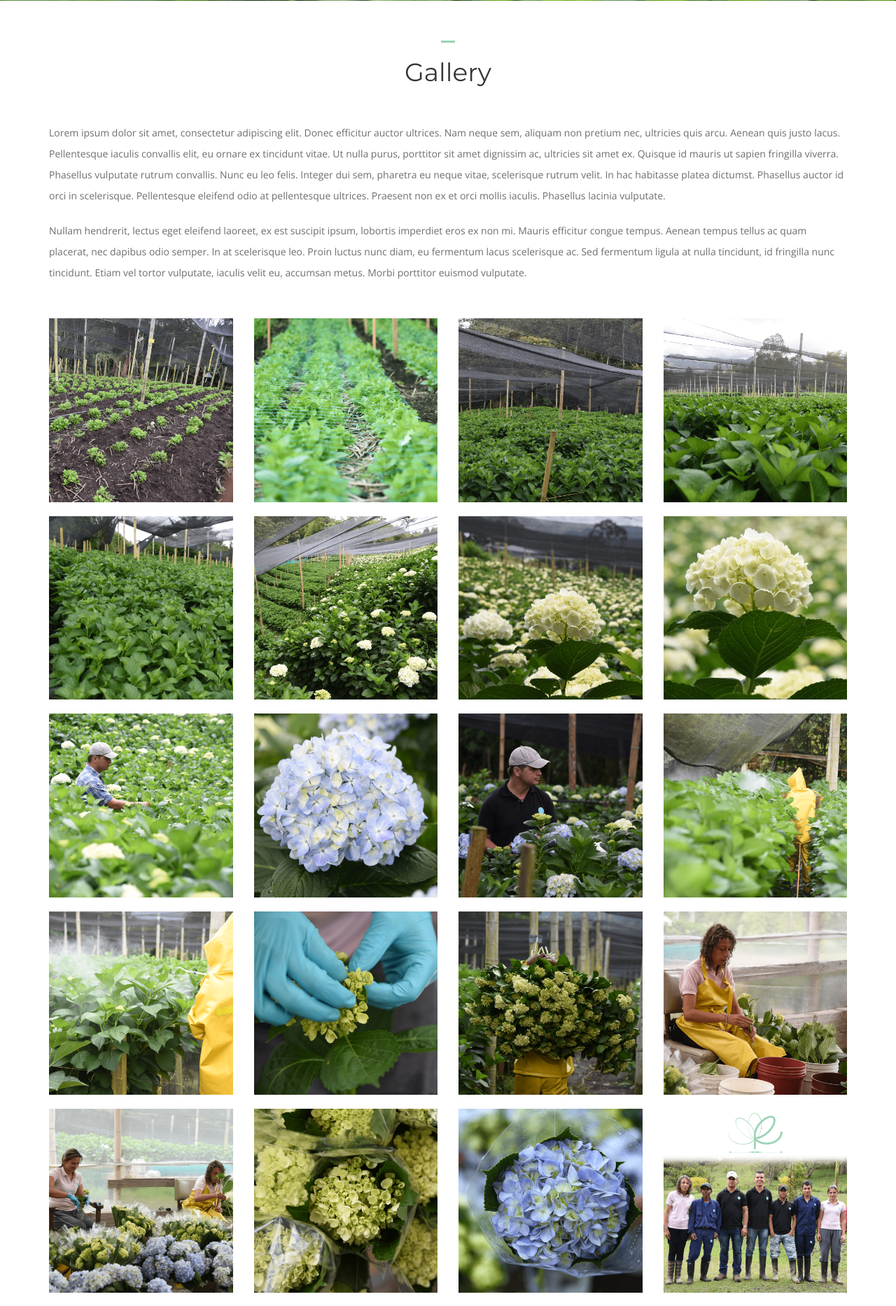
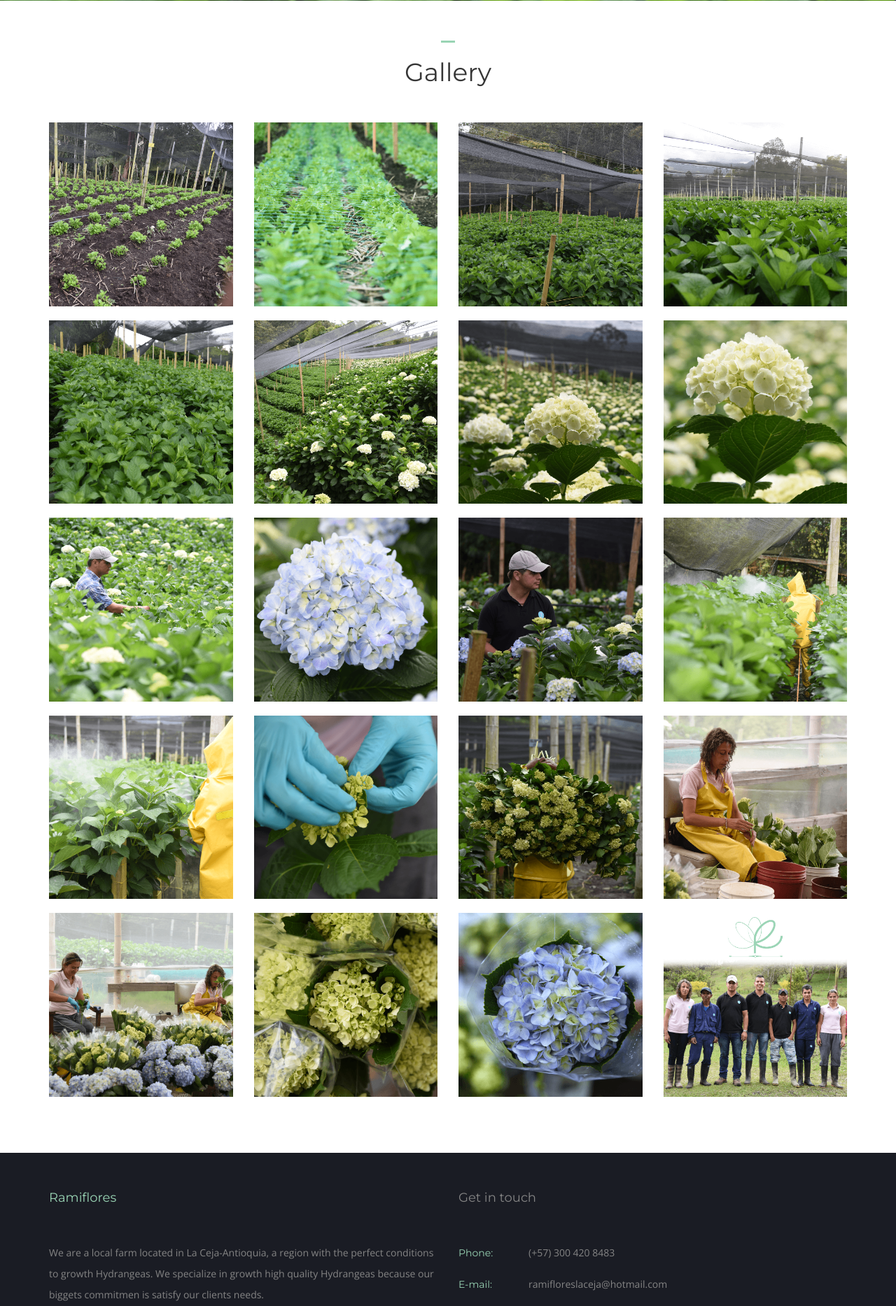
Before and after one commit to smoreno91/ther-flowers, a PHP site: page /gallery.php in a window 1280 px wide. Shown: the part 521-2388 px from the top of the page at 70% size. Run offline with PHP 8.4, Linux system fonts and the light colour scheme; some web fonts are replaced.

Commit message:
Adding some changes

```diff
--- a/aboutus.php
+++ b/aboutus.php
@@ -2,8 +2,8 @@
 	include("includes/config.php");
 	$actual_page = "aboutus";
 	$title = _L("LANG_US") . " - " . _L("SITE_NAME");
-	$meta_keywords = "";
-	$meta_description = "";
+	$meta_keywords = "Hydrangea, Hortensia, Flores, Flowers, Flor, Antioquia,  Colombia, Cultivo, Crop, Plantation, Fresh, Naturaleza, Nature, Campo, Finca, Farm, Tallo, Copa, Ramiflores, Quality, Mini Green, Select, Extra, Jumbo, White, Blue, Premium";
+	$meta_description = "We love what we do, and the quality of our Hydrangeas show that. Click here to know a Little bit more about our Company. Contact us now!";
 
 	include('includes/head.php')
 ?>
--- a/assets/css/custom.css
+++ b/assets/css/custom.css
@@ -168,10 +168,10 @@
 		display: block;
 		max-width: 100%;
 		padding: 5px 10px;
-		border: 2px solid #fbfafd;
+		border: 2px solid #eee;
 		margin-bottom: 20px;
-		background-color: #fbfafd;
-		color: #6e6e6e;
+		background-color: #eee;
+		color: #000;
 	}
 
 	label {
@@ -254,19 +254,19 @@
 	}
 
 	::-moz-placeholder {
-		color: #c3c3c3;
+		color: #7c7c7c;
 		font-size: 13px;
 		font-style: italic;
 	}
 
 	::-webkit-input-placeholder {
-		color: #c3c3c3;
+		color: #7c7c7c;
 		font-size: 13px;
 		font-style: italic;
 	}
 
 	:-ms-input-placeholder {
-		color: #c3c3c3;
+		color: #7c7c7c;
 		font-size: 13px;
 		font-style: italic;
 	}
--- a/assets/css/pages-style.css
+++ b/assets/css/pages-style.css
@@ -915,7 +915,7 @@
 	}
 
 	#footer .widget-title {
-		margin-bottom: 80px;
+		margin-bottom: 50px;
 		font-size: 18px;
 	}
 
--- a/assets/php/send.php
+++ b/assets/php/send.php
@@ -44,7 +44,7 @@
 
 		if(!$error)
 		{
-			$mail = @mail($destination, "[The R Flowers] - Message from Contact us", "A new message has been sent from the page therflowers.com: <br>" . $subject . "<br>" . $message,
+			$mail = @mail($destination, "[Ramiflores] - Message from Contact us", "A new message has been sent from the page therflowers.com: <br>" . $subject . "<br>" . $message,
 				 "From: ".$name." <".$email.">\r\n"
 				."Reply-To: ".$email."\r\n"
 				."Return-Path: " .$email. "\r\n"
--- a/contactus.php
+++ b/contactus.php
@@ -2,8 +2,8 @@
 	include("includes/config.php");
 	$actual_page = "contact";
 	$title = _L("LANG_CONTACT_US") . " - " . _L("SITE_NAME");
-	$meta_keywords = "";
-	$meta_description = "";
+	$meta_keywords = "Hydrangea, Hortensia, Flores, Flowers, Flor, Antioquia,  Colombia, Cultivo, Crop, Plantation, Fresh, Naturaleza, Nature, Campo, Finca, Farm, Tallo, Copa, Ramiflores, Quality, Mini Green, Select, Extra, Jumbo, White, Blue, Premium";
+	$meta_description = "Contact us now! Phone: (+57)3004208483 – Email: ramifloreslaceja@hotmail.com -  Km 1 Vía La Ceja-El Retiro, Vereda La Milagrosa, La Ceja-Antioquia. Colombia.";
 
 	include('includes/head.php')
 ?>
--- a/gallery.php
+++ b/gallery.php
@@ -2,8 +2,8 @@
 	include("includes/config.php");
 	$actual_page = "gallery";
 	$title = _L("LANG_GALLERY") . " - " . _L("SITE_NAME");
-	$meta_keywords = "";
-	$meta_description = "";
+	$meta_keywords = "Hydrangea, Hortensia, Flores, Flowers, Flor, Antioquia,  Colombia, Cultivo, Crop, Plantation, Fresh, Naturaleza, Nature, Campo, Finca, Farm, Tallo, Copa, Ramiflores, Quality, Mini Green, Select, Extra, Jumbo, White, Blue, Premium";
+	$meta_description = "We have three different farms where we produce the 100% of the flowers that we sell, that can guarantees the quality of our Hydrangeas.  Contact us now!";
 
 	include('includes/head.php')
 ?>
@@ -50,29 +50,6 @@
 					</div><!-- col -->
 				</div><!-- row -->
 			</div><!-- container -->
-
-			<div class="container">
-				<div class="row">
-					<div class="col-sm-12">
-
-						<p>Lorem ipsum dolor sit amet, consectetur adipiscing elit. Donec efficitur auctor ultrices. Nam neque sem, aliquam
-						non pretium nec, ultricies quis arcu. Aenean quis justo lacus. Pellentesque iaculis convallis elit, eu ornare ex
-						tincidunt vitae. Ut nulla purus, porttitor sit amet dignissim ac, ultricies sit amet ex. Quisque id mauris ut sapien
-						fringilla viverra. Phasellus vulputate rutrum convallis. Nunc eu leo felis. Integer dui sem, pharetra eu neque
-						vitae, scelerisque rutrum velit. In hac habitasse platea dictumst. Phasellus auctor id orci in scelerisque.
-						Pellentesque eleifend odio at pellentesque ultrices. Praesent non ex et orci mollis iaculis. Phasellus lacinia
-						vulputate. </p>
-
-						<p>Nullam hendrerit, lectus eget eleifend laoreet, ex est suscipit ipsum, lobortis imperdiet eros ex non mi. Mauris
-						efficitur congue tempus. Aenean tempus tellus ac quam placerat, nec dapibus odio semper. In at scelerisque leo.
-						Proin luctus nunc diam, eu fermentum lacus scelerisque ac. Sed fermentum ligula at nulla tincidunt, id fringilla
-						nunc tincidunt. Etiam vel tortor vulputate, iaculis velit eu, accumsan metus. Morbi porttitor euismod vulputate.</p>
-
-					</div><!-- col -->
-				</div><!-- row -->
-			</div><!-- container -->
-
-			<br>
 
 			<div class="container">
 				<div class="row">
@@ -191,25 +168,7 @@
 				</div><!-- row -->
 			</div><!-- container -->
 
-			<br>
-
-			<div class="container">
-				<div class="row">
-					<div class="col-sm-12">
-
-						<p>Lorem ipsum dolor sit amet, consectetur adipiscing elit. Donec efficitur auctor ultrices. Nam neque sem, aliquam
-						non pretium nec, ultricies quis arcu. Aenean quis justo lacus. Pellentesque iaculis convallis elit, eu ornare ex
-						tincidunt vitae. Ut nulla purus, porttitor sit amet dignissim ac, ultricies sit amet ex. Quisque id mauris ut sapien
-						fringilla viverra. Phasellus vulputate rutrum convallis. Nunc eu leo felis. Integer dui sem, pharetra eu neque
-						vitae, scelerisque rutrum velit. In hac habitasse platea dictumst. Phasellus auctor id orci in scelerisque.
-						Pellentesque eleifend odio at pellentesque ultrices. Praesent non ex et orci mollis iaculis. Phasellus lacinia
-						vulputate. </p>
-
-					</div><!-- col -->
-				</div><!-- row -->
-			</div><!-- container -->
-
-			<br><br><br>
+			<br><br>
 
 		</div><!-- PAGE CONTENT -->
 
--- a/includes/config.php
+++ b/includes/config.php
@@ -20,14 +20,11 @@ function getLanguage(){
 function _S($setting){
 
     $_S = array(
-        'LINK_FACEBOOK'     => 'https://www.facebook.com/The-R-Flowers-1401983723152773/',
+        'LINK_FACEBOOK'     => '#',
         'LINK_INSTAGRAM'    => '#',
         'LINK_SKYPE'        => '#',
         'CONTACT_EMAIL'     => 'ramifloreslaceja@hotmail.com',
         'CONTACT_PHONE'     => '(+57) 300 420 8483',
-        '' => '',
-        '' => '',
-        '' => '',
     );
 
     return (!array_key_exists($setting, $_S)) ? $setting : $_S[$setting];
@@ -35,34 +32,39 @@ function _S($setting){
 function _L($phrase){
 
     $_L = array(
-        'SITE_NAME'             => array('en' => 'The R Flowers', 'es' => 'The R Flowers'),
+        'SITE_NAME'             => array('en' => 'Ramiflores', 'es' => 'Ramiflores'),
         'LANG_HOME'             => array('en' => 'Home', 'es' => 'Home'),
         'LANG_PORTFOLIO'        => array('en' => 'Portfolio', 'es' => 'Portafolio'),
         'LANG_US'               => array('en' => 'About us', 'es' => 'Nosotros'),
         'LANG_GALLERY'          => array('en' => 'Gallery', 'es' => 'Galería'),
-        'LANG_CONTACT_US'       => array('en' => 'Contact us', 'es' => 'Contáctenos'),
+        'LANG_CONTACT_US'       => array('en' => 'Contact us', 'es' => 'Contáctanos'),
         'LANG_ERROR'            => array('en' => '404', 'es' => '404'),
         'LANG_OUR_COMPANY'      => array('en' => 'Our company', 'es' => 'Nuestra compañia'),
         'LANG_WHY_BUY_FROM_US'  => array('en' => 'Why buy from us?', 'es' => '¿Por qué preferirnos?'),
         'LANG_SOCIAL_RESP'      => array('en' => 'Corporate social responsability', 'es' => 'Responsabilidad social'),
         'LANG_OUR_FARMS'        => array('en' => 'Our farms', 'es' => 'Nuestras fincas'),
         'FOOTER_COPYRIGHT'      => array('en' => 'All Rights Reserved', 'es' => 'Todos los derechos reservados'),
+        'HOME_SLIDER_1'         => array('en' => 'Expressing quality <br> through flowers', 'es' => 'Expresando calidad <br>a través de las flores'),
+        'HOME_SLIDER_2'         => array('en' => 'We really <span class="text-default-color">love</span><br>what we do', 'es' => 'Realmente <span class="text-default-color">amamos</span><br>lo que hacemos'),
+        'HOME_SLIDER_3'         => array('en' => 'Business with <br> a touch of <span class="text-default-color">color</span>', 'es' => 'Negocios con un<br> toque de <span class="text-default-color">color</span>'),
+        'HOME_SECTION_DOWN'     => array('en' => 'We <span class="text-default-color">know</span> how to produce <br class="hidden-xs hidden-sm"> high quality Hydrangeas', 'es' => '<span class="text-default-color">Sabemos</span> como producir <br class="hidden-xs hidden-sm"> Hydrangeas de alta calidad'),
+        'HOME_SECTION_DOWN_LINK'=> array('en' => 'Discover more about what we do', 'es' => 'Descubre más sobre lo que hacemos'),
         'HOME_DO_YOU_LIKE'      => array('en' => 'Do you like', 'es' => '¿Te gusta '),
         'US_OURCOMPANY_CONTENT' => array(
-            'en' => 'We are a local farm located in La Ceja-Antioquia, a region with the perfect conditions to growth high quality Hydrangeas.  We specialize in growth high quality Hydrangeas in order to satisfy our clients needings.',
-            'es' => 'Somos una finca productora de Hydrangeas ubicada en el municipio de La Ceja-Antioquia, el lugar perfecto para cultivar flores de excelente calidad. Nos especializamos en cultivar Hydrangeas de la mejor calidad para satisfacer las necesidades y deseos de nuestros clientes'
+            'en' => 'We are a local farm located in La Ceja-Antioquia, a region with the perfect conditions to growth Hydrangeas. We specialize in growth high quality Hydrangeas because our biggets commitmen is satisfy our clients needs.',
+            'es' => 'Somos una finca productora de Hydrangeas ubicada en el municipio de La Ceja-Antioquia, el lugar perfecto para cultivar las mejores flores. Nos especializamos en cultivar Hydrangeas de la mejor calidad para satisfacer las necesidades y deseos de nuestros clientes.'
         ),
         'US_BUYFROMUS_CONTENT'  => array(
-            'en' => 'Because what makes us different from the others is the fact that we deeply love what we do, and the quality of our Hydrangeas show that. We don´t care just about selling flowers, we care about satisfy our clients with the best quality Hydrangeas.',
-            'es' => 'Porque lo que nos hace diferentes a los demás productores es el hecho de amar profundamente lo que hacemos, lo cual se ve reflejado directamente en la calidad de nuestros productos. No nos interesa vender flores, nos interesa satisfacer a nuestros clientes con la calidad de nuestras Hydrangeas.'
+            'en' => 'What makes us different from the others is the fact that we deeply love what we do, and the quality of our Hydrangeas show that. We don´t care just about selling flowers, we care about satisfy our clients with the best quality Hydrangeas giving them what they were really looking for. ',
+            'es' => 'Lo que nos hace diferentes a los demás productores es el hecho de amar profundamente lo que hacemos, lo cual se ve reflejado directamente en la calidad de nuestras flores. Nos interesa satisfacer a nuestros clientes con la calidad de nuestros productos, ofreciendoles Hydragneas que cumplan con sus deseos y expectativas.'
         ),
         'US_SOCIALRES_CONTENT'  => array(
-            'en' => 'In every single activity in our company we try to protect as much as possible three things: the environment, our employees and the community. Trying to help with our community progress we also employ just head of family people, trying to give their families better opportunities in life.',
-            'es' => 'En todas las actividades diarias de nuestra empresa buscamos proteger el medio ambiente, nuestros trabajadores y a la comunidad. Además solo empleamos hombres y mujeres cabeza de familia, buscando promover el desarrollo y crecimiento de nuestra comunidad.'
+            'en' => 'In every single activity in our company we try to protect as much as possible three things: the environment, our employees and the community. Trying to promote our region progress we have an special policy, we just employ head of family people trying to give their families better opportunities in life.',
+            'es' => 'En todas las actividades diarias de nuestra empresa buscamos proteger el medio ambiente, nuestros trabajadores y a la comunidad de la cual hacemos parte. Además solo empleamos hombres y mujeres cabeza de familia, buscando promover el desarrollo y crecimiento de nuestra región.'
         ),
         'US_OURFARMS_CONTENT'   => array(
-            'en' => 'We have 3 different farms of our company where we take the 100% of the Hydrangeas that we sell, for that reason we can have full control of the quality and the quantities.',
-            'es' => 'Contamos con tres diferentes centros de producción o fincas propias de donde extraemos el 100% de las Hydrangeas que comercializamos, lo cual nos da un control total sobre la calidad de nuestros productos y las cantidades disponibles.'
+            'en' => 'We have 3 different farms where we take the 100% of the Hydrangeas that we sell, for that reason we can have full control of the quality and the quantities. We carfully look after the whole process in order to give our client the best Hydrangeas of the market.',
+            'es' => 'Contamos con tres diferentes centros de producción o fincas de donde extraemos el 100% de las Hydrangeas que comercializamos, lo cual nos da un control total sobre la calidad de nuestros productos y las cantidades disponibles. Cuidamos profundamente todos los procesos productivos para brindarle a nuestros clientes las mejores Hydrangeas del mercado.'
         ),
         'CONTACT_TITLE'         => array('en' => 'Leave a message', 'es' => 'Déjanos tu mensaje'),
         'CONTACT_NAME'          => array('en' => 'Your name', 'es' => 'Tu nombre'),
@@ -75,10 +77,6 @@ function _L($phrase){
         'CONTACT_EMAIL'         => array('en' => 'E-mail', 'es' => 'Email'),
         'CONTACT_ADDRESS'       => array('en' => 'Address', 'es' => 'Dirección'),
         'ERROR_404'             => array('en' => 'The page you are looking for does not exist', 'es' => 'La página que estas buscando no existe'),
-        ''  => array('en' => '', 'es' => ''),
-        ''  => array('en' => '', 'es' => ''),
-        ''  => array('en' => '', 'es' => ''),
-        ''  => array('en' => '', 'es' => ''),
     );
 
     return (!array_key_exists($phrase, $_L)) ? $phrase : $_L[$phrase][getLanguage()];
```
Also changed, not shown: index.php (+13 -24 lines), portfolio.php (+12 -11 lines), 1 other file.
